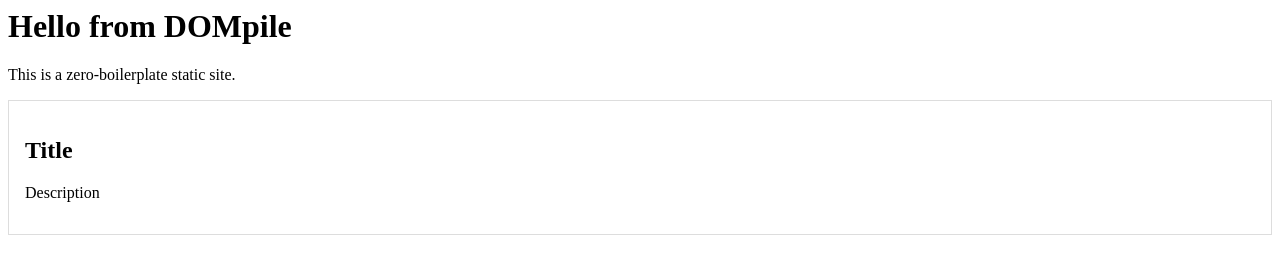
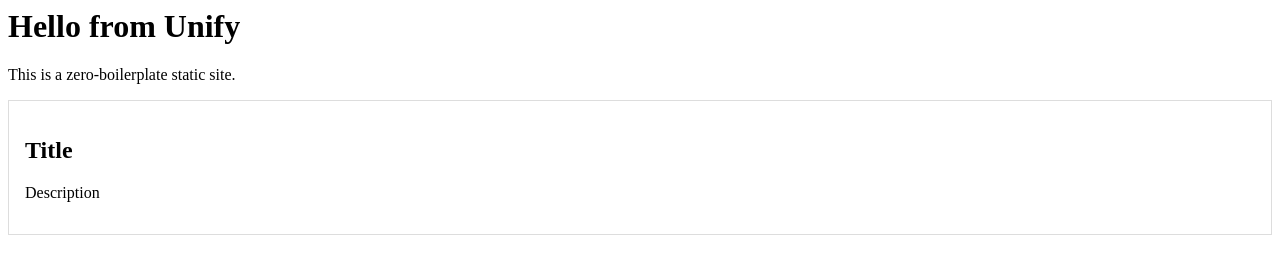
Before and after one commit to dompile/starter-kit, a website: page src/index.html in a window 1280 px wide. Drawn offline with nearby package versions, Linux system fonts and the light colour scheme; files that its build step writes are made by us from their sources.

Commit message:
refactor: update project name and references from dompile to Unify

```diff
--- a/package.json
+++ b/package.json
@@ -1,8 +1,8 @@
 {
-  "name": "dompile-starter",
+  "name": "unify-starter",
   "type": "module",
   "scripts": {
-    "build": "npx dompile/cli build",
-    "dev": "npx dompile/cli serve"
+    "build": "npx @fwdslsh/unify build",
+    "dev": "npx @fwdslsh/unify serve"
   }
 }
--- a/src/index.html
+++ b/src/index.html
@@ -1,10 +1,10 @@
-<body data-layout="/.layouts/default.html">
-  <template data-slot="title">Home</template>
+<template data-slot="title">Home</template>
+<div>
 
-  <h1>Hello from DOMpile</h1>
+  <h1>Hello from Unify</h1>
   <p>This is a zero-boilerplate static site.</p>
 
   <include src="/.components/card.html"
            data-title="Fast"
            data-description="This card is a component." />
-</body>
+</div>
```
Also changed, not shown: README.md.
